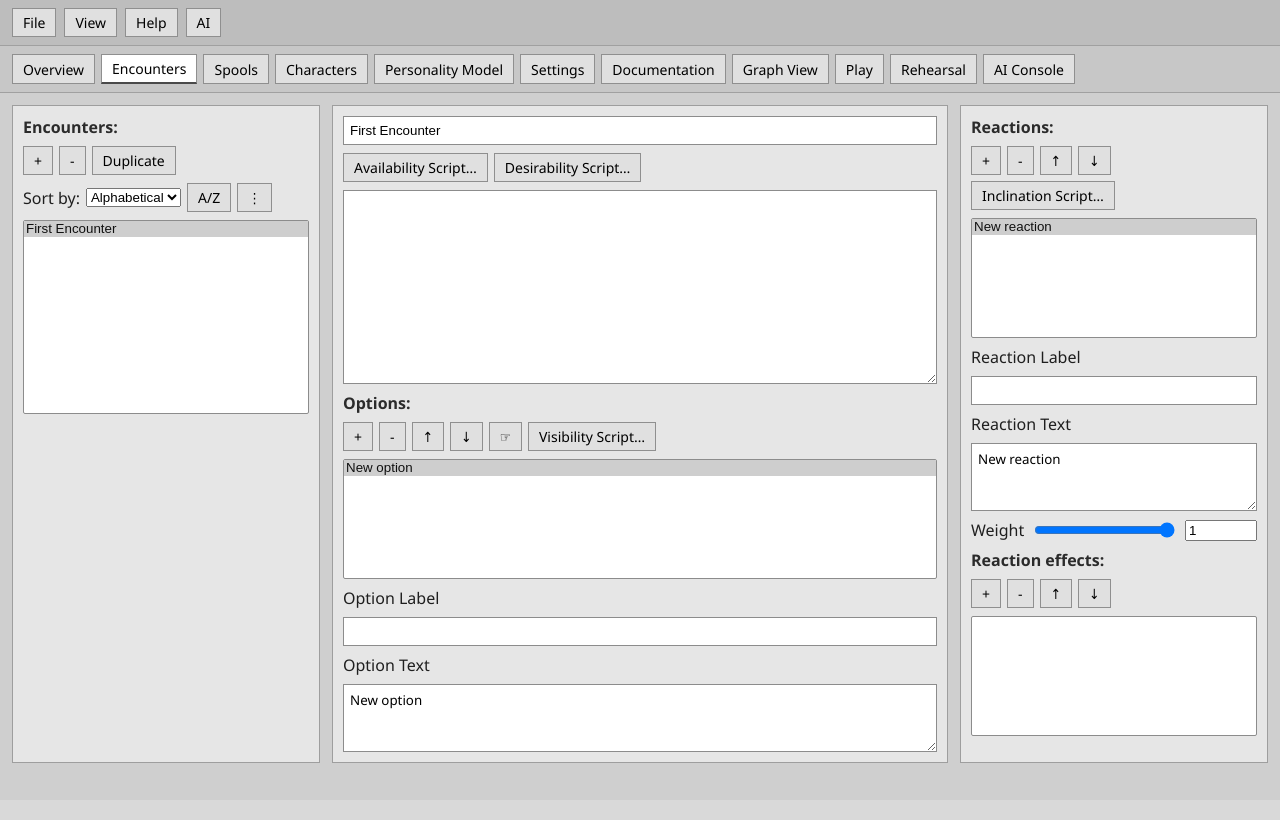
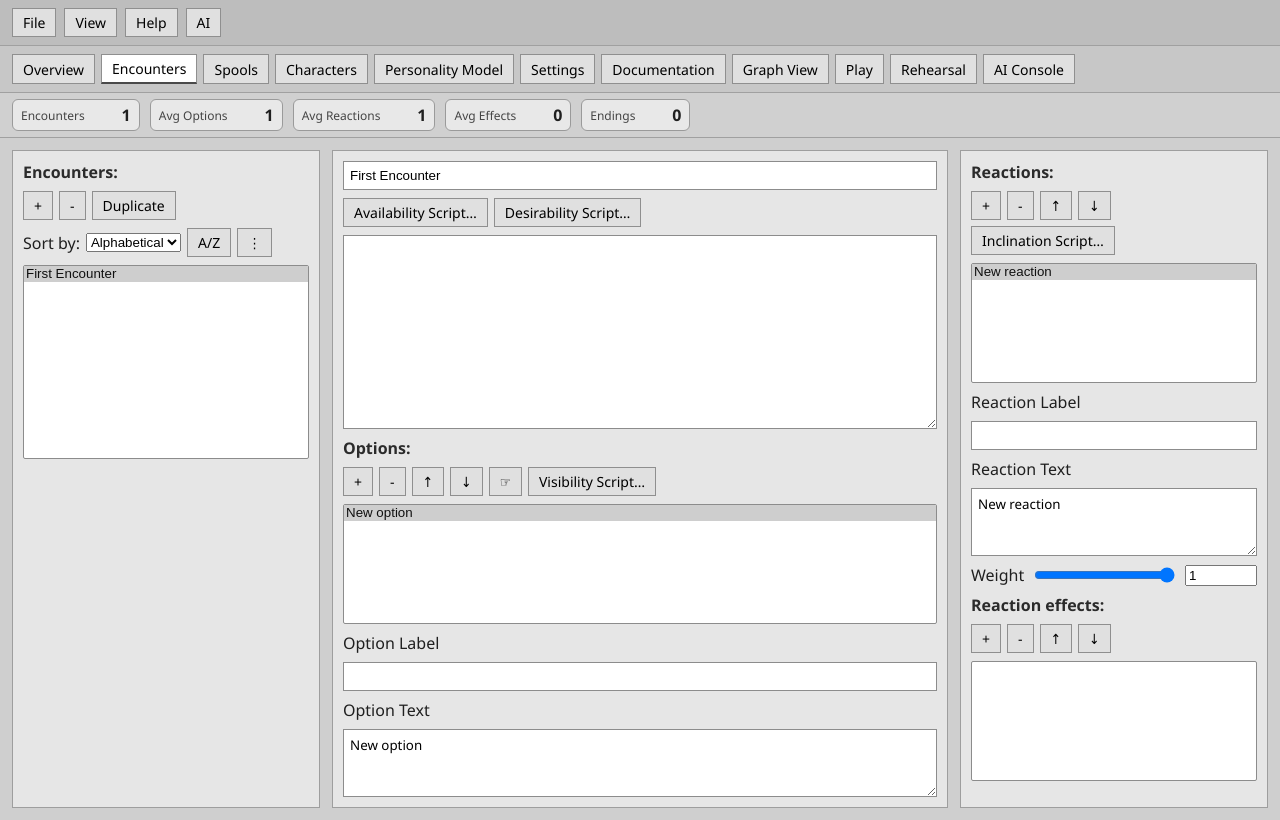
Before and after one commit to MoralityLabAI/sweepweave-ts, a website built with Vite: page index.html in a window 1280 px wide. Built offline with nearby package versions, Linux system fonts and the light colour scheme.

Commit message:
ai params

```diff
--- a/electron/main.ts
+++ b/electron/main.ts
@@ -47,5 +47,9 @@ app.whenReady().then(() => {
     return runId;
   });
 
+  ipcMain.handle('codex:default-cwd', () => {
+    return app.getPath('downloads');
+  });
+
   createWindow();
 });
--- a/electron/preload.ts
+++ b/electron/preload.ts
@@ -2,6 +2,7 @@ import { contextBridge, ipcRenderer } from 'electron';
 
 contextBridge.exposeInMainWorld('ai', {
   runCodex: (payload: { prompt: string; cwd?: string; codexPath?: string }) => ipcRenderer.invoke('codex:run', payload),
+  getDefaultCwd: () => ipcRenderer.invoke('codex:default-cwd'),
   onData: (handler: (event: { runId: string; stream: 'stdout' | 'stderr'; data: string }) => void) => {
     ipcRenderer.on('codex:data', (_evt, data) => handler(data));
   },
--- a/src/renderer.d.ts
+++ b/src/renderer.d.ts
@@ -4,6 +4,7 @@ declare global {
   interface Window {
     ai: {
       runCodex: (payload: { prompt: string; cwd?: string; codexPath?: string }) => Promise<string>;
+      getDefaultCwd: () => Promise<string>;
       onData: (handler: (event: { runId: string; stream: 'stdout' | 'stderr'; data: string }) => void) => void;
       onDone: (handler: (event: { runId: string; code: number | null }) => void) => void;
       onError: (handler: (event: { runId: string; message: string }) => void) => void;
--- a/src/style.css
+++ b/src/style.css
@@ -352,3 +352,43 @@ button:hover {
   overflow: auto;
   border: 1px solid #3a3a3a;
 }
+
+.sw-metrics-row {
+  display: flex;
+  flex-wrap: wrap;
+  gap: 10px;
+  padding: 6px 12px;
+  background: #d0d0d0;
+  border-bottom: 1px solid #a0a0a0;
+}
+
+.sw-metric {
+  display: flex;
+  align-items: center;
+  gap: 6px;
+  background: #e8e8e8;
+  border: 1px solid #9a9a9a;
+  padding: 4px 8px;
+  border-radius: 6px;
+}
+
+.sw-metric-label {
+  font-size: 12px;
+  color: #444;
+}
+
+.sw-metric-value {
+  font-weight: 700;
+  min-width: 40px;
+  text-align: right;
+}
+
+.sw-metric-value.roll {
+  animation: sw-roll 0.4s ease-in-out;
+}
+
+@keyframes sw-roll {
+  0% { transform: translateY(0); opacity: 1; }
+  50% { transform: translateY(-6px); opacity: 0.4; }
+  100% { transform: translateY(0); opacity: 1; }
+}
--- a/src/ui/appShell.ts
+++ b/src/ui/appShell.ts
@@ -23,6 +23,36 @@ const tabs: TabKey[] = [
   'Rehearsal',
   'AI Console',
 ];
+
+const formatNumber = (value: number) => value.toFixed(2).replace(/\.00$/, '');
+
+const computeMetrics = (store: Store) => {
+  const storyworld = store.getState().storyworld;
+  const encounters = storyworld.encounters.length;
+  let optionCount = 0;
+  let reactionCount = 0;
+  let effectCount = 0;
+  let endings = 0;
+  for (const encounter of storyworld.encounters) {
+    optionCount += encounter.options.length;
+    if (encounter.options.length === 0) {
+      endings += 1;
+    }
+    for (const option of encounter.options) {
+      reactionCount += option.reactions.length;
+      for (const reaction of option.reactions) {
+        effectCount += reaction.effects?.length ?? 0;
+      }
+    }
+  }
+  return {
+    encounters,
+    avgOptions: encounters ? optionCount / encounters : 0,
+    avgReactions: optionCount ? reactionCount / optionCount : 0,
+    avgEffects: reactionCount ? effectCount / reactionCount : 0,
+    endings,
+  };
+};
 
 function renderTabContent(store: Store): HTMLElement {
   const state = store.getState();
@@ -131,6 +161,7 @@ export function createAppShell(store: Store): HTMLElement {
   menuRow.append(menuGroup, fileMenu, aiMenu, fileInput);
 
   const tabRow = el('div', { className: 'sw-tab-row' });
+  const metricsRow = el('div', { className: 'sw-metrics-row' });
   const content = el('div', { className: 'sw-content' });
 
   const renderTabs = () => {
@@ -146,6 +177,30 @@ export function createAppShell(store: Store): HTMLElement {
     }
   };
 
+  let lastMetrics = computeMetrics(store);
+  const renderMetrics = () => {
+    const next = computeMetrics(store);
+    metricsRow.innerHTML = '';
+    const makeMetric = (label: keyof typeof next, title: string) => {
+      const item = el('div', { className: 'sw-metric' });
+      const valueEl = el('div', { className: 'sw-metric-value', text: formatNumber(next[label]) });
+      if (next[label] !== (lastMetrics as any)[label]) {
+        valueEl.classList.add('roll');
+        setTimeout(() => valueEl.classList.remove('roll'), 400);
+      }
+      item.append(el('div', { className: 'sw-metric-label', text: title }), valueEl);
+      return item;
+    };
+    metricsRow.append(
+      makeMetric('encounters', 'Encounters'),
+      makeMetric('avgOptions', 'Avg Options'),
+      makeMetric('avgReactions', 'Avg Reactions'),
+      makeMetric('avgEffects', 'Avg Effects'),
+      makeMetric('endings', 'Endings')
+    );
+    lastMetrics = next;
+  };
+
   const renderContent = () => {
     clear(content);
     content.appendChild(renderTabContent(store));
@@ -153,12 +208,14 @@ export function createAppShell(store: Store): HTMLElement {
 
   store.subscribe(() => {
     renderTabs();
+    renderMetrics();
     renderContent();
   });
 
   renderTabs();
+  renderMetrics();
   renderContent();
 
-  root.append(menuRow, tabRow, content);
+  root.append(menuRow, tabRow, metricsRow, content);
   return root;
 }
--- a/src/ui/tabs/aiConsole.ts
+++ b/src/ui/tabs/aiConsole.ts
@@ -17,6 +17,13 @@ export function renderAIConsoleTab(_store: Store): HTMLElement {
 
   codexPathInput.value = localStorage.getItem('ai.codexPath') || '';
   cwdInput.value = localStorage.getItem('ai.cwd') || '';
+  if (!cwdInput.value && window.ai?.getDefaultCwd) {
+    window.ai.getDefaultCwd().then((value) => {
+      if (!cwdInput.value) {
+        cwdInput.value = value;
+      }
+    }).catch(() => {});
+  }
 
   let activeRunId: string | null = null;
 
```
